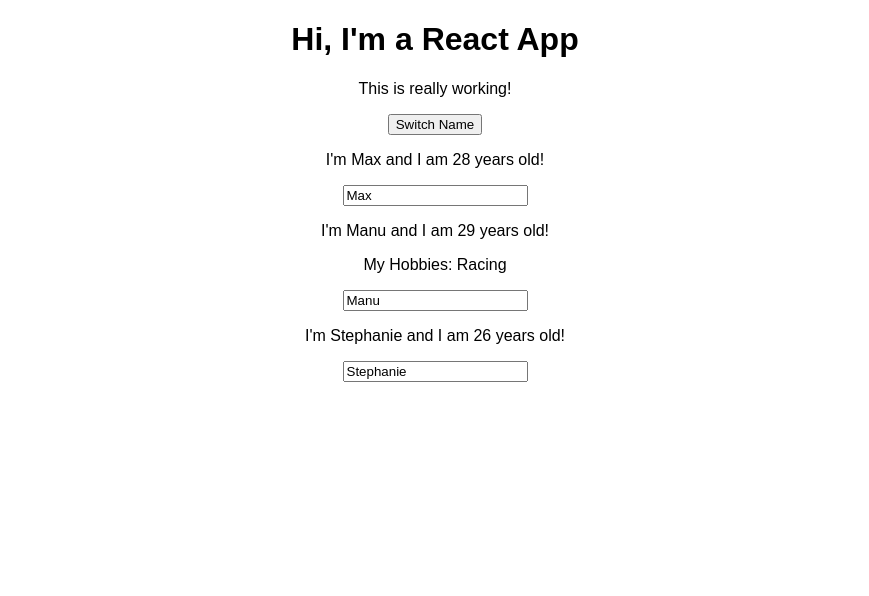
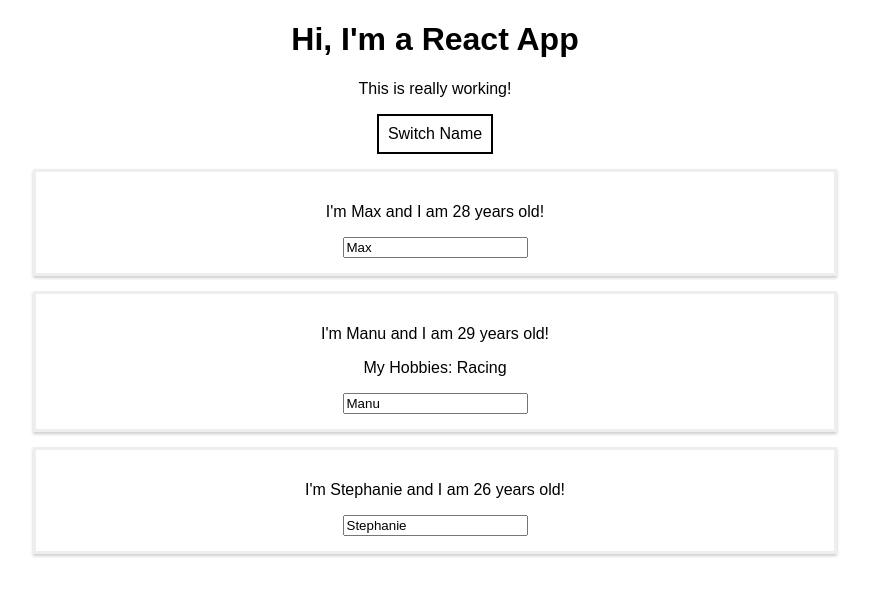
Before and after one commit to mehdi-ousfane/lancement, a React (Create React App) app: page / in a window 1280 px wide. Shown: the top 596 px of the page, without its empty margins (205-1074 px from the left). Built offline with nearby package versions, Linux system fonts and the light colour scheme.

Commit message:
style op

```diff
--- a/src/App.js
+++ b/src/App.js
@@ -35,11 +35,20 @@
   }
 
   render () {
+    const styleBoutton = {
+      backgroundColor: 'white',
+      font: 'inherit',
+      border: '2px solid black',
+      padding: '9px',
+      cursor: 'pointer'
+    }
     return (
       <div className="App">
         <h1>Hi, I'm a React App</h1>
         <p>This is really working!</p>
-        <button onClick={() => this.switchNameHandler('Maximilian!!')}>Switch Name</button>
+        <button
+        style = {styleBoutton}
+        onClick={() => this.switchNameHandler('Maximilian!!')}>Switch Name</button>
         <Person
           name={this.state.persons[0].name}
           age={this.state.persons[0].age} />
--- /dev/null
+++ b/src/Person/Person.css
@@ -0,0 +1,8 @@
+.Person {
+    width: 60%;
+    margin: 15px auto;
+    border: 3px solid #eee;
+    box-shadow: 0 2px 3px #ccc;
+    padding: 15px;
+    text-align: center;
+}
--- a/src/Person/Person.js
+++ b/src/Person/Person.js
@@ -1,8 +1,9 @@
 import React from 'react';
+import './Person.css';
 
 const person = ( props ) => {
     return (
-        <div>
+        <div className="Person">
             <p onClick={props.click}>I'm {props.name} and I am {props.age} years old!</p>
             <p>{props.children}</p>
             <input type="text" onChange={props.changed} value={props.name} />
```
